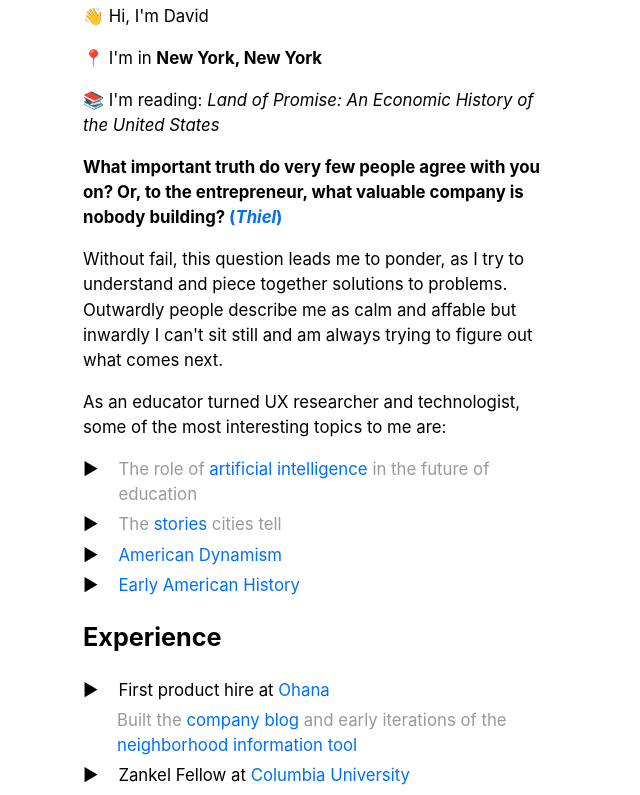
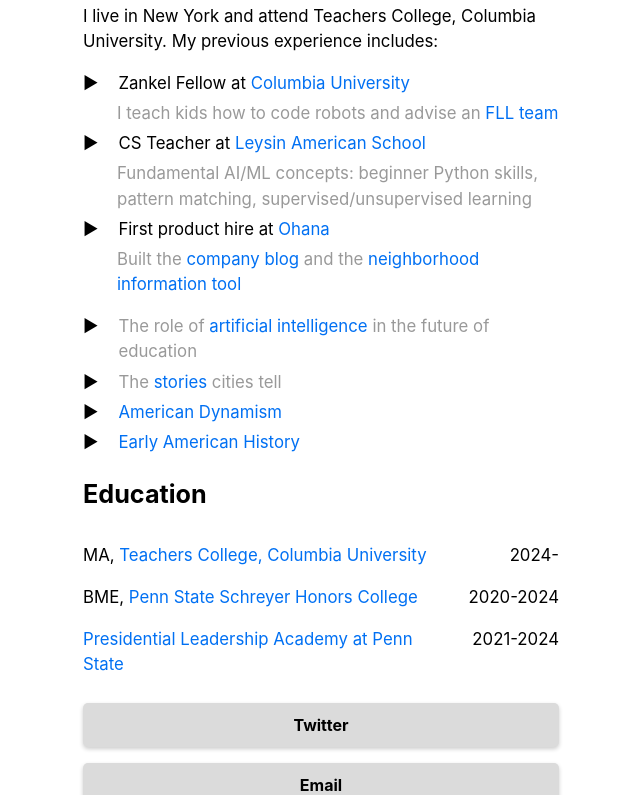
Before and after one commit to dvdhutch/dvdhutch-personal-site, a Next.js app: page / in a window 1280 px wide. Shown: the part 180-975 px from the top of the page, without its empty margins (319-959 px from the left). Built offline with nearby package versions, Linux system fonts and the light colour scheme.

Commit message:
Update index.js

```diff
--- a/pages/index.js
+++ b/pages/index.js
@@ -21,12 +21,30 @@ export default function Home({ allPostsData }) {
         <title>{siteTitle}</title>
       </Head>
       <section className={utilStyles.headingMd}>
-        <p> 👋 Hi, I'm David </p>
-        <p> 📍 I'm in <b>New York, New York</b></p>
-        <p> 📚 I'm reading: <i>Land of Promise: An Economic History of the United States</i></p>
-        <p> <b> What important truth do very few people agree with you on? Or, to the entrepreneur, what valuable company is nobody building? <a href="https://en.wikipedia.org/wiki/Zero_to_One">(<i>Thiel</i>)</a> </b> </p>
-        <p> Without fail, this question leads me to ponder, as I try to understand and piece together solutions to problems. Outwardly people describe me as calm and affable but inwardly I can't sit still and am always trying to figure out what comes next.</p>
-        <p> As an educator turned UX researcher and technologist, some of the most interesting topics to me are:</p>
+        <p>I live in New York and attend Teachers College, Columbia University. My previous experience includes:</p>
+        <ul className={utilStyles.arrowList}>
+          <li className={utilStyles.workItem}>
+            <span className={utilStyles.arrow}>▶</span>
+            <span className={utilStyles.indentedText}>Zankel Fellow at <Link href="https://columbia.edu"><a target="_blank">Columbia University</a></Link></span>
+          </li>
+          <li className={utilStyles.workItem}>
+            <span className={`${utilStyles.lightTextColor} ${utilStyles.indentedTextLight}`}>I teach kids how to code robots and advise an <Link href="https://www.firstlegoleague.org/"><a>FLL team</a></Link></span>
+          </li>
+          <li className={utilStyles.workItem}>
+            <span className={utilStyles.arrow}>▶</span>
+            <span className={utilStyles.indentedText}>CS Teacher at <Link href="https://las.ch"><a>Leysin American School</a></Link></span>
+          </li>
+          <li className={utilStyles.workItem}>
+            <span className={`${utilStyles.lightTextColor} ${utilStyles.indentedTextLight}`}>Fundamental AI/ML concepts: beginner Python skills, pattern matching, supervised/unsupervised learning</span>
+          </li>
+          <li className={utilStyles.workItem}>
+            <span className={utilStyles.arrow}>▶</span>
+            <span className={utilStyles.indentedText}>First product hire at <Link href="https://liveohana.ai"><a target="_blank">Ohana</a></Link></span>
+          </li>
+          <li className={utilStyles.workItem}>
+            <span className={`${utilStyles.lightTextColor} ${utilStyles.indentedTextLight}`}>Built the <Link href="https://www.dhutch.fyi/portfolio/ohana_blog"><a>company blog</a></Link> and the <Link href="https://www.dhutch.fyi/portfolio/ohana_neighborhood"><a>neighborhood information tool</a></Link></span>
+          </li>
+        </ul>
         <ul className={utilStyles.arrowList}>
           <li className={utilStyles.workItem}>
             <span className={utilStyles.arrow}>▶</span>
@@ -43,31 +61,6 @@ export default function Home({ allPostsData }) {
           <li className={utilStyles.workItem}>
             <span className={utilStyles.arrow}>▶</span>
             <span className={`${utilStyles.lightTextColor} ${utilStyles.indentedText}`}><a href="https://sites.psu.edu/academy/2023/12/03/tales-of-water-and-mountains/">Early American History</a></span>
-          </li>
-        </ul>
-
-        <h2>Experience</h2>
-        <ul className={utilStyles.arrowList}>
-          <li className={utilStyles.workItem}>
-            <span className={utilStyles.arrow}>▶</span>
-            <span className={utilStyles.indentedText}>First product hire at <Link href="https://liveohana.ai/"><a>Ohana</a></Link></span>
-          </li>
-          <li className={utilStyles.workItem}>
-            <span className={`${utilStyles.lightTextColor} ${utilStyles.indentedTextLight}`}>Built the <Link href="https://liveohana.ai/blog/ohana-neo"><a>company blog</a></Link> and early iterations of the <Link href="https://liveohana.ai/sublet/new-york-city"><a>neighborhood information tool</a></Link></span>
-          </li>
-          <li className={utilStyles.workItem}>
-            <span className={utilStyles.arrow}>▶</span>
-            <span className={utilStyles.indentedText}>Zankel Fellow at <Link href="https://liveohana.ai/"><a>Columbia University</a></Link></span>
-          </li>
-          <li className={utilStyles.workItem}>
-            <span className={`${utilStyles.lightTextColor} ${utilStyles.indentedTextLight}`}>I teach kids how to code robots and advise an <Link href="https://www.firstlegoleague.org/"><a>FLL team</a></Link></span>
-          </li>
-          <li className={utilStyles.workItem}>
-            <span className={utilStyles.arrow}>▶</span>
-            <span className={utilStyles.indentedText}>CS Teacher at <Link href="https://las.ch"><a>Leysin American School</a></Link></span>
-          </li>
-          <li className={utilStyles.workItem}>
-            <span className={`${utilStyles.lightTextColor} ${utilStyles.indentedTextLight}`}>Fundamental AI/ML concepts: <Link href="https://www.firstlegoleague.org/"><a>beginner Python skills</a></Link>, pattern matching, supervised/unsupervised learning</span>
           </li>
         </ul>
       </section>
```
